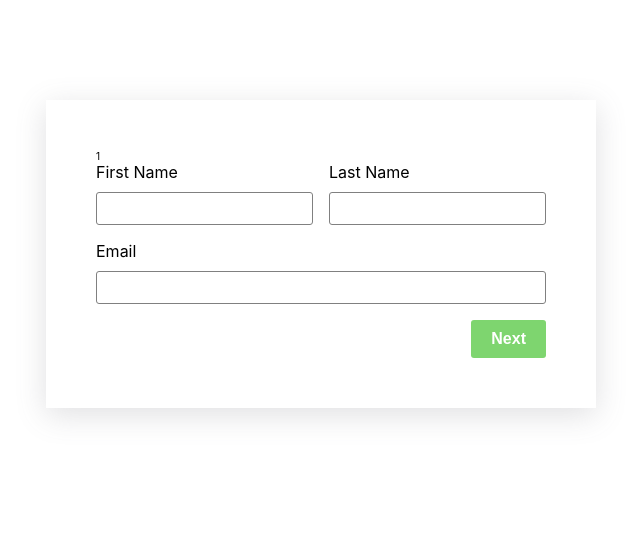
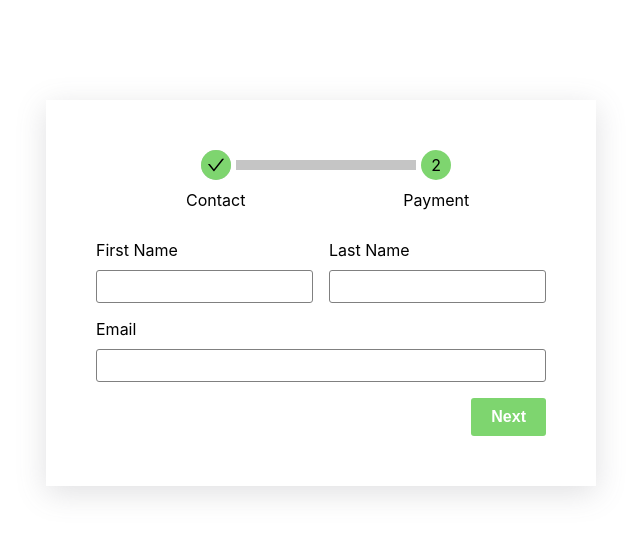
Before and after one commit to ArmanurRahman/payment-app-react, a React (Create React App) app: page /payment/1 in a window 1280 px wide. Shown: the top 536 px of the page, without its empty margins (319-959 px from the left). Built offline with nearby package versions, Linux system fonts and the light colour scheme.

Commit message:
implementation of stepper

```diff
--- a/src/App.scss
+++ b/src/App.scss
@@ -6,3 +6,4 @@
 @import "scss/components/input";
 @import "scss/components/userInfo";
 @import "scss/components/payment";
+@import "scss/components/stepper";
--- /dev/null
+++ b/src/components/Stepper.jsx
@@ -0,0 +1,51 @@
+import { AiOutlineCheck } from "react-icons/ai";
+import React, { useState } from "react";
+
+const Stepper = () => {
+    const steps = [
+        {
+            number: 1,
+            label: "Contact",
+        },
+        {
+            number: 2,
+            label: "Payment",
+        },
+    ];
+
+    const activeStep = useState(2)[0];
+    return (
+        <div className='stepper_container'>
+            {steps.map((item, index) => (
+                <div
+                    key={item.number}
+                    className='stepper_edge'
+                    style={{
+                        width:
+                            index < steps.length - 1
+                                ? 98 / steps.length + "%"
+                                : "30px",
+                    }}
+                >
+                    <div className='step'>
+                        <div
+                            className={`step-number ${
+                                item.number === activeStep ? "active" : ""
+                            }`}
+                        >
+                            {item.number < activeStep ? (
+                                <AiOutlineCheck className='icon success' />
+                            ) : (
+                                item.number
+                            )}
+                        </div>
+                        <div className='step-label'>{item.label}</div>
+                    </div>
+                    {index < steps.length - 1 && <div className='edge'></div>}
+                </div>
+            ))}
+        </div>
+    );
+};
+
+export default Stepper;
--- a/src/containers/Payment.jsx
+++ b/src/containers/Payment.jsx
@@ -1,13 +1,18 @@
 import { useParams } from "react-router-dom";
 
 import UserInfo from "./UserInfo";
+import Stepper from "../components/Stepper";
 
 const Payment = () => {
-    const param = useParams();
+    // const param = useParams();
     return (
         <div className='payment_container'>
-            {param.planId}
-            <UserInfo />
+            <div>
+                <Stepper />
+            </div>
+            <div className='payment_user_info'>
+                <UserInfo />
+            </div>
         </div>
     );
 };
--- a/src/scss/components/_payment.scss
+++ b/src/scss/components/_payment.scss
@@ -4,3 +4,7 @@
     padding: 5rem;
     box-shadow: rgba(100, 100, 111, 0.2) 0px 7px 29px 0px;
 }
+
+.payment_user_info{
+
+}
--- /dev/null
+++ b/src/scss/components/_stepper.scss
@@ -0,0 +1,54 @@
+@import "../abstracts/variables";
+
+.stepper_container {
+ display: flex;
+ margin-bottom: 3rem;
+ width: 100%;
+ justify-content: center;
+}
+
+.step{
+    width: 4rem;
+    font-size: 1.6rem;
+    display: flex;
+    flex-direction: column;
+    align-items: center;
+    justify-content: center;
+    gap: 1rem;
+}
+
+.stepper_edge{
+    display: flex;
+}
+
+.step-number{
+ width: 3rem;
+ height: 3rem;
+ background-color: #c5c5c5;
+ display: flex;
+ align-items: center;
+ justify-content: center;
+ border-radius: 100%;
+ overflow: hidden;
+
+}
+
+.icon{
+    width: 100%;
+    height: 100%;
+    padding: .5rem;
+}
+
+.active{
+    background-color: $color_primary;
+}
+.success{
+    background-color: $color_primary;
+}
+.edge{
+    flex: 1;
+    height: 1rem;
+    background-color: #c5c5c5;
+    margin-top: 1rem;
+
+}
```
